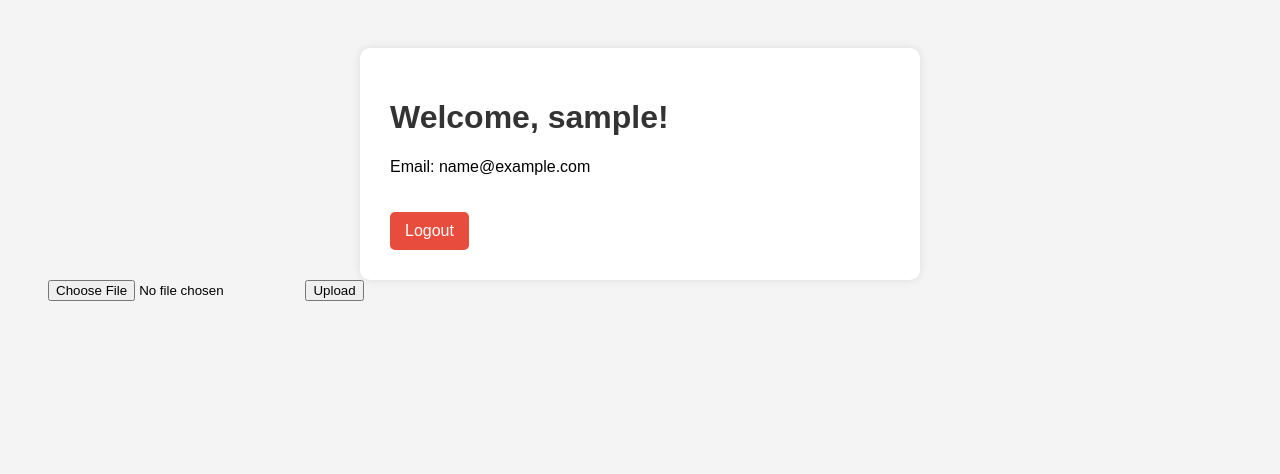
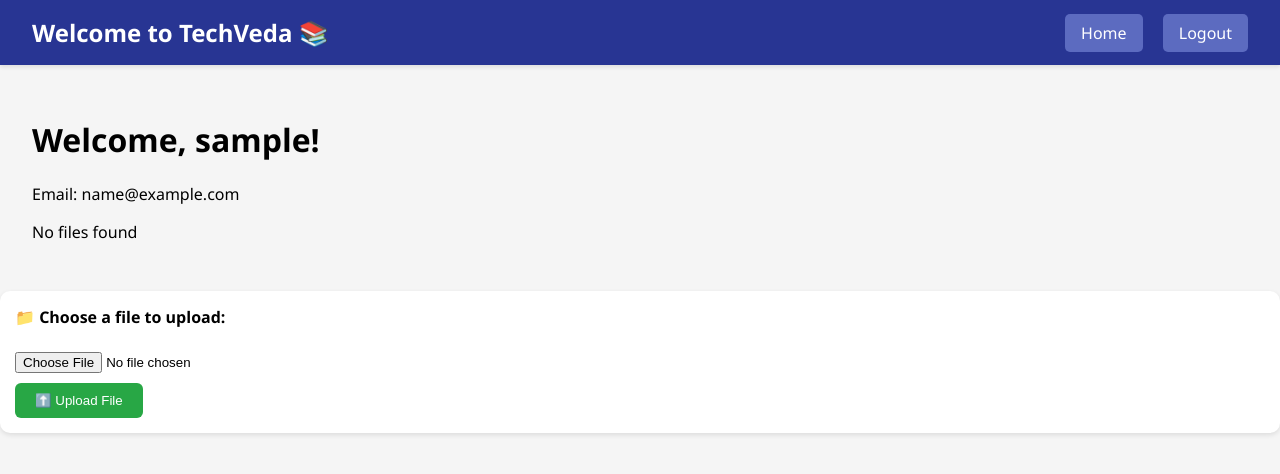
Before and after one commit to PsyCORaWaT/TechVeda, a Flask app: page /dashboard in a window 1280 px wide. Shown: the top 474 px of the page. Run offline with Flask 3, Linux system fonts and the light colour scheme; the visitor is signed in with stand-in values (Sample User, id 1).

Commit message:
Do nothing just solve fix some bugs and add more functionality to dashboard and do some session routeing

```diff
--- a/app.py
+++ b/app.py
@@ -1,4 +1,4 @@
-from flask import Flask, render_template, redirect, request, url_for, jsonify, session
+from flask import Flask, render_template, redirect, request, url_for, jsonify, session, flash
 import os
 import json
 from google.oauth2 import service_account
@@ -6,14 +6,44 @@ from googleapiclient.discovery import build
 from googleapiclient.http import MediaFileUpload
 from werkzeug.utils import secure_filename
 from datetime import datetime
+from functools import wraps
 
+# App Setup
 app = Flask(__name__)
-# Always resolve file paths *relative to where this script is saved*
+
+# Secret Key for Session Management
+app.secret_key = os.urandom(24)  # Use a random secret key for production
+
+# Directories and Files
 BASE_DIR = os.path.dirname(os.path.abspath(__file__))
 USER_FILES = os.path.join(BASE_DIR, "users.json")
+METADATA_FILE = os.path.join(BASE_DIR, "metadata.json")
+UPLOAD_FOLDER = os.path.join(BASE_DIR, 'upload')
 
-# ------------------Meta-Data Helper function-----------------
-METADATA_FILE = os.path.join(BASE_DIR, "metadata.json")
+# Allowed Extensions for File Upload
+ALLOWED_EXTENSIONS = {'pdf', 'ppt', 'docx', 'txt'}
+
+# Google Drive Setup
+SCOPE = ['https://www.googleapis.com/auth/drive.file']
+SERVICE_ACCOUNT_FILE = os.path.join(BASE_DIR, 'credentials.json')
+credentials = service_account.Credentials.from_service_account_file(SERVICE_ACCOUNT_FILE, scopes=SCOPE)
+drive_service = build('drive', 'v3', credentials=credentials)
+
+# Create Upload Folder if it doesn't exist
+os.makedirs(UPLOAD_FOLDER, exist_ok=True)
+
+# Helper Functions
+def load_users():
+    if not os.path.exists(USER_FILES):
+        return []
+    with open(USER_FILES, "r") as file:
+        users = json.load(file)
+        print("Loaded User:", users)  # Delete later
+        return users
+
+def save_users(users):
+    with open(USER_FILES, "w") as file:
+        json.dump(users, file, indent=4)
 
 def load_metadata():
     if not os.path.exists(METADATA_FILE):
@@ -25,69 +55,55 @@ def save_metadata(metadata):
     with open(METADATA_FILE, "w") as file:
         json.dump(metadata, file, indent=4)
 
-# -----Setup for Google Drive Access (Load credentials and set up the Google Drive service)----
-SCOPE = ['https://www.googleapis.com/auth/drive.file']
-SERVICE_ACCOUNT_FILE = os.path.join(BASE_DIR, 'credentials.json')  # Fix path to credentials.json
+def allowed_file(filename):
+    return '.' in filename and filename.rsplit('.', 1)[1].lower() in ALLOWED_EXTENSIONS
 
-credentials = service_account.Credentials.from_service_account_file(SERVICE_ACCOUNT_FILE, scopes=SCOPE)
+# Session Protection Decorator
+def login_required(f):
+    @wraps(f)
+    def decorated_function(*args, **kwargs):
+        if "username" not in session:
+            flash("You need to log in first!", "warning")
+            return redirect(url_for('login'))
+        return f(*args, **kwargs)
+    return decorated_function
 
-drive_service = build('drive', 'v3', credentials=credentials)
-
-app.secret_key = "super-secret-key (ye bahut jada sceret hai <001199228833$$&&%%^^>)"  # You can use any long random string
-
-# --------------------------------------Handling user data-----------------------------
-# Load users from file
-def load_users():
-    if not os.path.exists(USER_FILES):
-        return[]
-    with open(USER_FILES, "r") as file:  #"r" = read mode
-        return json.load(file)
-
-#save users to file
-def save_users(users):
-    with open(USER_FILES,"w") as file:   # "w" = write mode
-        json.dump(users, file, indent=4)   # json.dump = Writes data to the file as JSON
-
-# -----MAIN ROUTE -------
+# Routes for Index
 @app.route('/')
 def index():
-    if "username" not in session:
-        return redirect(url_for("login"))
-    metadata= load_metadata()
+    metadata = load_metadata()
+    metadata.sort(key=lambda x: x.get('upload_time', ''), reverse=True)
     return render_template("index.html", files=metadata)
 
-#--------------------------------route for Register Page  and handling data in Register ----------------------------
-@app.route('/register', methods=["GET","POST"])
+# Routes for Registration
+@app.route('/register', methods=["GET", "POST"])
 def register():
-    if request.method == 'POST':
+    if request.method == "POST":
         data = request.form
         username = data.get("username")
         email = data.get("email")
         password = data.get("password")
 
         if not username or not email or not password:
-            return "All fields are required!",400
+            flash("All fields are required!", "danger")
+            return redirect(url_for('register'))
 
         users = load_users()
+        if any(user["username"] == username for user in users):
+            flash("Username already taken!", "danger")
+            return redirect(url_for('register'))
+        if any(user["email"] == email for user in users):
+            flash("Email already registered!", "danger")
+            return redirect(url_for('register'))
 
-        for user in users:
-            if user["username"] == username:
-                return "Kuch aur soch na yaar, yeh username already occupied hai!(Username already existed)"
-            if user["email"] == email:
-                return "E-mail already registered!"
-
-        users.append({
-            "username": username,
-            "email": email,
-            "password": password
-        })
-
+        users.append({"username": username, "email": email, "password": password})
         save_users(users)
+        flash("Registration successful! Please log in.", "success")
         return redirect(url_for("login"))
 
     return render_template('register.html')
 
-#----------------------------------route for Login Page--------------------------
+# Routes for Login and Logout
 @app.route('/login', methods=["GET", "POST"])
 def login():
     if request.method == "POST":
@@ -96,44 +112,87 @@ def login():
         password = data.get("password")
 
         users = load_users()
+        user = next((user for user in users
+                     if user["username"] == username and user["password"] == password), None)
 
-        for user in users:
-            if user["username"] == username and user["password"] == password:
-                session["username"] = user["username"]
-                session["email"] = user["email"]
-                return redirect(url_for('dashboard'))
-        return "Ek minute...! Tu kon hai bey?  (Invalid Username or Password!)", 401
+        if user:
+            session["username"] = user["username"]
+            session["email"] = user["email"]
+            flash("Login successful!", "success")
+            return redirect(url_for('dashboard'))
+
+        flash("Invalid username or password!", "danger")
+        return redirect(url_for("login"))
 
     return render_template('login.html')
 
-# loguot session
 @app.route("/logout")
 def logout():
     session.clear()
+    flash("Logged out successfully!", "info")
     return redirect(url_for("login"))
 
-# --------------------------------------------Route For dashboard-----------------------
+# Route for Dashboard
 @app.route('/dashboard', methods=["POST", "GET"])
+@login_required  # Ensure user is logged-in
 def dashboard():
     if "username" in session:
         name = session["username"]
         email = session["email"]
-        return render_template("dashboard.html", name=name, email=email)
 
-#-------------------Route For Upload----------------------
+        metadata = load_metadata()
+
+        # Filter files uploaded by the logged-in user
+        user_files = [file for file in metadata if file.get("uploaded_by") == name]
+
+        print("User Files:", user_files)  # Debugging
+
+    return render_template("dashboard.html", name=session["username"], email=email, files=user_files)
+
+
+
+# Google Drive file deletion function (used later)
+def delete_from_drive(file_id):
+    try:
+        drive_service.files().delete(fileId=file_id).execute()
+    except Exception as e:
+        print(f"Error deleting file from Google Drive: {e}")
+
+# Route for deleting files
+@app.route('/delete_files/<file_id>', methods=["POST","GET"])
+@login_required
+def delete_files(file_id):
+    metadata = load_metadata()  # Load metadata from json file
+
+    file_to_delete = next((file for file in metadata
+                           if file['drive_file_id'] == file_id), None)
+    if file_to_delete:
+        delete_from_drive(file_id)  # Delete file from Google Drive
+
+        metadata = [file for file in metadata
+                    if file['drive_file_id'] != file_id]  # Remove file/data from metadata.json
+
+        save_metadata(metadata)
+
+        flash("Le bhai kr diya Delete", "Success")
+        return redirect(url_for("dashboard"))
+    else:
+        flash("Bhai jo hai hi nhi usko kahan se Delete Karun????", "File Not Found")
+        return redirect(url_for("dashboard"))
+
+# Route for file upload
 @app.route('/upload', methods=['GET', 'POST'])
+@login_required
 def upload_file():
     if request.method == 'POST':
         file = request.files['file']
         if file and allowed_file(file.filename):
             filename = secure_filename(file.filename)
-            filepath = os.path.join(app.config['UPLOAD_FOLDER'], filename)
+            filepath = os.path.join(UPLOAD_FOLDER, filename)
             file.save(filepath)
 
-            # Upload to Google Drive
             file_id = upload_to_drive(filepath, filename)
 
-            # Save file metadata
             metadata = load_metadata()
             metadata.append({
                 "filename": filename,
@@ -145,20 +204,16 @@ def upload_file():
             })
             save_metadata(metadata)
 
-            # Delete local copy
             os.remove(filepath)
+            flash("Upload successful!", "success")
+            return redirect(url_for('dashboard'))
 
-            return f"✅ Upload successful! File ID on Drive: {file_id}"
-        else:
-            return "❌ Invalid file type!"
+        flash("Invalid file type!", "danger")
+
     return render_template('upload.html')
 
-#Uplaod-to-Drive Function
 def upload_to_drive(filepath, filename):
-    file_metadata = {
-        'name': filename,
-        'parents': ['154kFHYM0HwC2X_R7jV6DV74q_4dIVZzx']  # Folder ID (not URL)
-    }
+    file_metadata = {'name': filename, 'parents': ['154kFHYM0HwC2X_R7jV6DV74q_4dIVZzx']}
     media = MediaFileUpload(filepath)
     uploaded_file = drive_service.files().create(
         body=file_metadata,
@@ -166,48 +221,20 @@ def upload_to_drive(filepath, filename):
         fields='id'
     ).execute()
 
-    # Grant 'anyone' permission to view/download
     drive_service.permissions().create(
         fileId=uploaded_file['id'],
-        body={
-            'type': 'anyone',
-            'role': 'reader'
-        },
+        body={'type': 'anyone', 'role': 'reader'},
         fields='id'
     ).execute()
+
     return uploaded_file.get('id')
 
-#Set upload folder and allowed file extensions
-UPLOAD_FOLDER = os.path.join(os.path.dirname(os.path.abspath(__file__)), 'upload')  # "os.path.abspath(__file__)" gives full path of the current script (app.py).
-# os.makedirs(UPLOAD_FOLDER, exist_ok=True)
-ALLOWED_EXTENSION = {'pdf', 'ppt', 'docx', 'txt'}
-
-app.config['UPLOAD_FOLDER'] = UPLOAD_FOLDER
-
-def allowed_file(filename):
-    return '.' in filename and filename.rsplit('.', 1)[1].lower() in ALLOWED_EXTENSION
-
-
-
-
-
-#-----------Display Function---------------
 @app.route('/files')
+@login_required
 def list_files():
-    if "username" not in session:
-        return redirect(url_for("login"))
-
     metadata = load_metadata()
     return render_template("files.html", files=metadata)
 
-
-
-
-
-
-
-
-
-
+# Run App
 if __name__ == "__main__":
     app.run(debug=True)
--- a/templates/dashboard.html
+++ b/templates/dashboard.html
@@ -5,6 +5,77 @@
     <title>Dashboard - TechVeda</title>
     <style>
         body {
+          font-family: 'Segoe UI', sans-serif;
+          background-color: #f5f5f5;
+          margin: 0;
+          padding: 0;
+        }
+
+        .navbar {
+          display: flex;
+          justify-content: space-between;
+          align-items: center;
+          background-color: #283593;
+          color: white;
+          padding: 1rem 2rem;
+          box-shadow: 0 2px 4px rgba(0,0,0,0.1);
+        }
+
+        .navbar .nav-left h2 {
+          margin: 0;
+          font-size: 1.5rem;
+        }
+
+        .navbar .btn {
+          background-color: #5c6bc0;
+          color: white;
+          padding: 0.5rem 1rem;
+          text-decoration: none;
+          margin-left: 1rem;
+          border-radius: 5px;
+          transition: background-color 0.3s ease;
+        }
+
+        .navbar .btn:hover {
+          background-color: #7986cb;
+        }
+
+        .logout {
+          background-color: #e53935;
+        }
+
+        .logout:hover {
+          background-color: #ef5350;
+        }
+
+        .dashboard-container {
+          padding: 2rem;
+        }
+
+        .file-entry {
+          background: white;
+          margin: 1rem 0;
+          padding: 1rem;
+          border-radius: 8px;
+          box-shadow: 0 1px 3px rgba(0,0,0,0.1);
+          display: flex;
+          justify-content: space-between;
+          align-items: center;
+        }
+
+        .file-entry a {
+          text-decoration: none;
+          color: #3f51b5;
+          font-weight: bold;
+        }
+
+        .file-entry a:hover {
+          text-decoration: underline;
+        }
+      </style>
+
+   <!--<style>
+     body {
             font-family: Arial, sans-serif;
             padding: 40px;
             background: #f4f4f4;
@@ -29,22 +100,65 @@
             text-decoration: none;
             border-radius: 5px;
         }
-    </style>
+    </style>  -->
 </head>
 <body>
-    <div class="dashboard">
+
+    <nav class="navbar">
+        <div class="nav-left">
+          <h2>Welcome to TechVeda 📚</h2>
+        </div>
+        <div class="nav-right">
+          <a href="{{ url_for('index') }}" class="btn">Home</a>
+          <a href="{{ url_for('login') }}" class="btn logout">Logout</a>
+        </div>
+      </nav>
+
+
+    <div class="dashboard-container">
         <h1>Welcome, {{ name }}!</h1>
         <p>Email: {{ email }}</p>
-        <a class="logout" href="{{ url_for('logout') }}">Logout</a>
+
+
+
+        {% if files %}
+        <ul>
+        {% for file in files %}
+            <li>
+                <strong>{{ file.filename }}</strong> |
+                Uploaded by: {{ file.uploaded_by }} |
+                Type: {{ file.file_type }} |
+                Time: {{ file.upload_time }} |
+                <a href="https://drive.google.com/file/d/{{ file.drive_file_id }}/view" target="_blank">View</a> |
+                <a href="https://drive.google.com/uc?id={{ file.drive_file_id }}&export=download" target="_blank">Download</a>  {{ file['file_name'] }} - <a href="{{ url_for('delete_files', file_id=file['drive_file_id']) }}">Delete</a>
+            </li>
+        {% endfor %}
+        </ul>
+    {% else %}
+        <p>No files found</p>
+    {% endif %}
     </div>
 
 
-    <div>
-        <form action="{{ url_for('upload_file') }}" method="POST" enctype="multipart/form-data">
-            <input type="file" name="file">
-            <button type="submit">Upload</button>
-        </form>
 
-    </div>
-</body>
+</div>
+<!-- Inline Upload Form -->
+<form action="{{ url_for('upload_file') }}" method="POST" enctype="multipart/form-data" style="margin-bottom: 20px; padding: 15px; background: #ffffff; border-radius: 10px; box-shadow: 0 2px 5px rgba(0,0,0,0.1);">
+    <label for="file" style="font-weight: bold;">📁 Choose a file to upload:</label><br><br>
+    <input type="file" name="file" id="file" required style="margin-bottom: 10px;"><br>
+
+    <!-- <label for="filetype">File Type:</label>
+    <select name="filetype" id="filetype" required>
+        <option value="pdf">PDF</option>
+        <option value="doc">Word</option>
+        <option value="ppt">PowerPoint</option>
+        <option value="img">Image</option>
+        <option value="txt">Text</option>
+        <option value="other">Other</option>
+    </select><br><br> -->
+
+    <button type="submit" style="background-color: #28a745; color: white; border: none; padding: 10px 20px; border-radius: 6px; cursor: pointer;">⬆️ Upload File</button>
+</form>
+
+
 </html>
--- a/templates/login.html
+++ b/templates/login.html
@@ -13,5 +13,6 @@
       <input type="password" name="password" placeholder="Password" required /><br><br>
       <button type="submit">Login</button>
     </form>
+    <button> <a href="{{url_for('index')}}">Home</a></button>
 </body>
 </html>
--- a/users.json
+++ b/users.json
@@ -5,8 +5,8 @@
         "password": "1234"
     },
     {
-        "username": "aapka",
+        "username": "psycorawat04",
         "email": "rawat.abhay.0401@gmail.com",
-        "password": "2211"
+        "password": "1111"
     }
 ]
```
Also changed, not shown: templates/index.html (+32 -7 lines), 1 other file.
